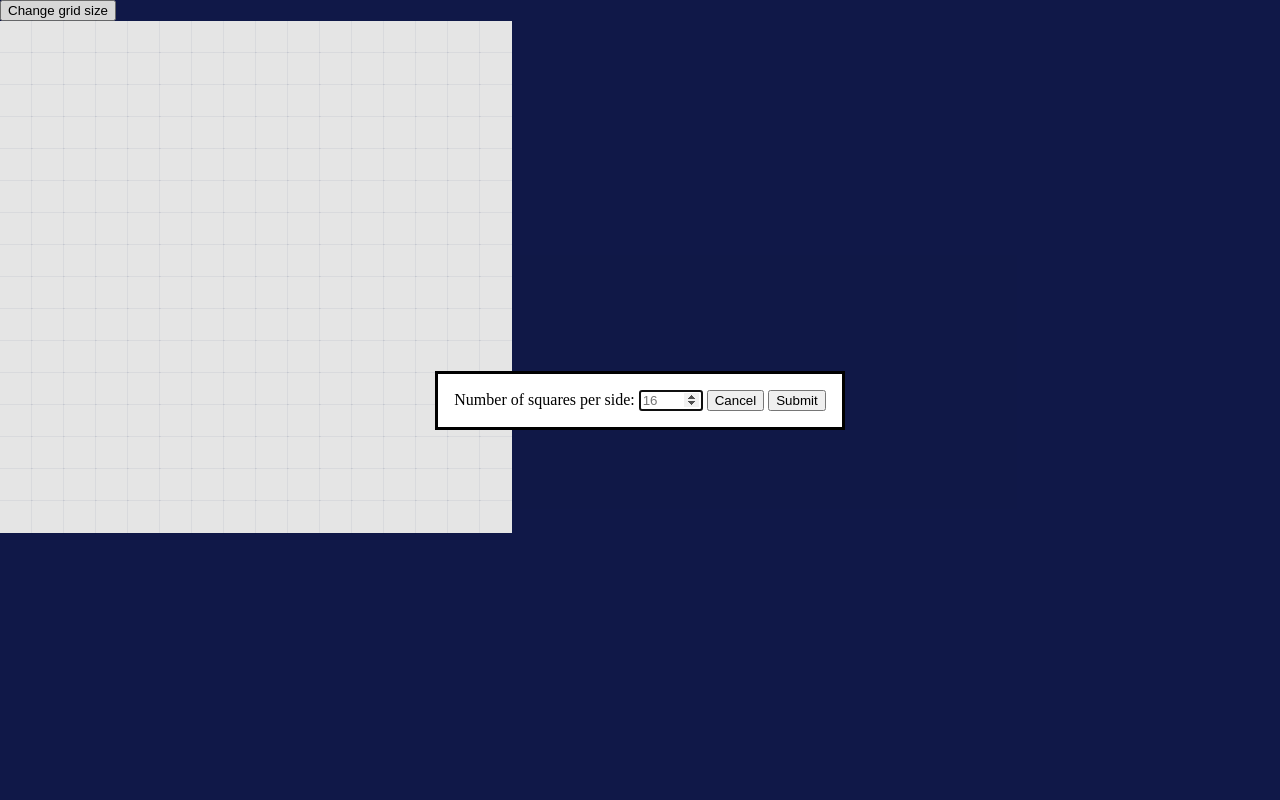
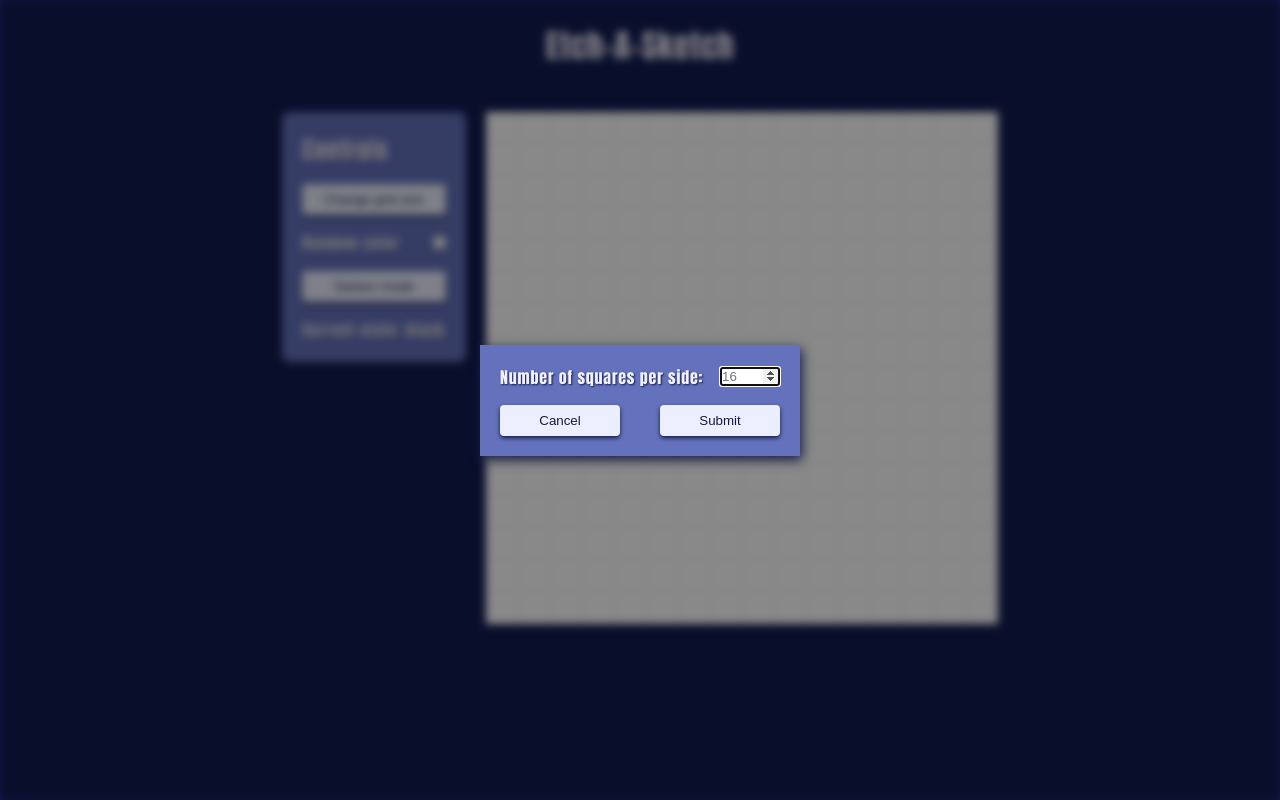
Before and after one commit to Prokhnitskyi/Etch-A-Sketch, a plain HTML site: page index.html in a window 1280 px wide. Both pictures are taken after a click on the button "Change grid size". Drawn offline with Linux system fonts and the light colour scheme.

Commit message:
Add additional control elements and styling*
*without logic

```diff
--- a/index.html
+++ b/index.html
@@ -8,14 +8,31 @@
     <title>Etch-A-Sketch</title>
 </head>
 <body>
-<button class="show-modal-button">Change grid size</button>
+<header class="header">
+    <h1>Etch-A-Sketch</h1>
+</header>
+<section class="controls">
+    <h2 class="controls__title">Controls</h2>
+    <button class="controls__show-modal">Change grid size</button>
+    <div class="flex-input-container">
+        <label for="random-color">Random color</label>
+        <input type="checkbox" name="random-color" id="random-color" autocomplete="off">
+    </div>
+    <button class="">Darken mode</button>
+    <div>Current state: <span>black</span></div>
+</section>
+
 <section class="grid"></section>
 <dialog class="size-modal">
     <form method="dialog" class="size-form">
-        <label for="size-input">Number of squares per side:</label>
-        <input id="size-input" name="size" type="number" min="2" max="100" placeholder="16">
-        <button value="cancel" formmethod="dialog">Cancel</button>
-        <button type="submit">Submit</button>
+        <div class="flex-input-container">
+            <label for="size-input">Number of squares per side:</label>
+            <input id="size-input" name="size" type="number" min="2" max="100" placeholder="16">
+        </div>
+        <div class="flex-input-container">
+            <button value="cancel" formmethod="dialog">Cancel</button>
+            <button type="submit">Submit</button>
+        </div>
     </form>
 </dialog>
 <script src="./script.js"></script>
--- a/script.js
+++ b/script.js
@@ -1,6 +1,6 @@
 (() => {
     const gridContainer = document.querySelector('.grid');
-    const modalButton = document.querySelector('.show-modal-button');
+    const modalButton = document.querySelector('.controls__show-modal');
     const modal = document.querySelector('.size-modal');
     const sizeForm = document.querySelector('.size-form');
     let mouseDown = false;
--- a/styles.css
+++ b/styles.css
@@ -8,13 +8,28 @@ html {
 }
 
 body {
-    min-height: 100vh;
+    min-width: 32rem;
     margin: 0;
     background-color: #121b50;
+    display: flex;
+    flex-wrap: wrap;
+    justify-content: center;
+    align-items: flex-start;
+    gap: 20px;
+    font-family: Impact, sans-serif;
+    letter-spacing: 0.05rem;
+    text-shadow: 1px 1px 2px #121b50;
+}
+
+.header {
+    flex-basis: 100%;
+    color: #f2f1ff;
+    text-align: center;
 }
 
 .grid {
     display: flex;
+    flex: 0 0 32rem;
     width: 32rem; /* grid size * 2 */
     flex-wrap: wrap;
     justify-content: flex-start;
@@ -29,3 +44,70 @@ body {
     background-color: white;
     outline: 1px solid rgb(18 27 80 / 5%);
 }
+
+button {
+    border: none;
+    border-radius: 4px;
+    background-color: #ecefff;
+    padding: 8px;
+    min-width: 120px;
+    box-shadow: 0 2px 4px 0 #141a42;
+    color: #141a42;
+    cursor: pointer;
+}
+
+button:active {
+    box-shadow: none;
+}
+
+input[type="checkbox"], input[type="number"] {
+    padding: 0;
+    margin: 0;
+}
+
+.flex-input-container {
+    display: flex;
+    justify-content: space-between;
+    align-items: center;
+    column-gap: 8px;
+}
+
+.size-modal {
+    width: 320px;
+    background-color: #6472bd;
+    color: #f2f1ff;
+    padding: 20px;
+    filter: drop-shadow(2px 4px 6px #141a42);
+    border: none;
+}
+
+.size-modal::backdrop {
+    backdrop-filter: blur(4px) brightness(0.6);
+}
+
+.size-form {
+    display: flex;
+    flex-wrap: wrap;
+    justify-content: flex-start;
+    gap: 1rem;
+}
+
+.size-form > * {
+    flex: 1 0 100%;
+}
+
+.controls {
+    display: flex;
+    flex-direction: column;
+    gap: 1rem;
+
+    background-color: #6472bd;
+    color: #f2f1ff;
+    padding: 20px;
+    border-radius: 8px;
+    filter: drop-shadow(2px 4px 6px #141a42);
+}
+
+.controls__title {
+    margin: 0;
+}
```
